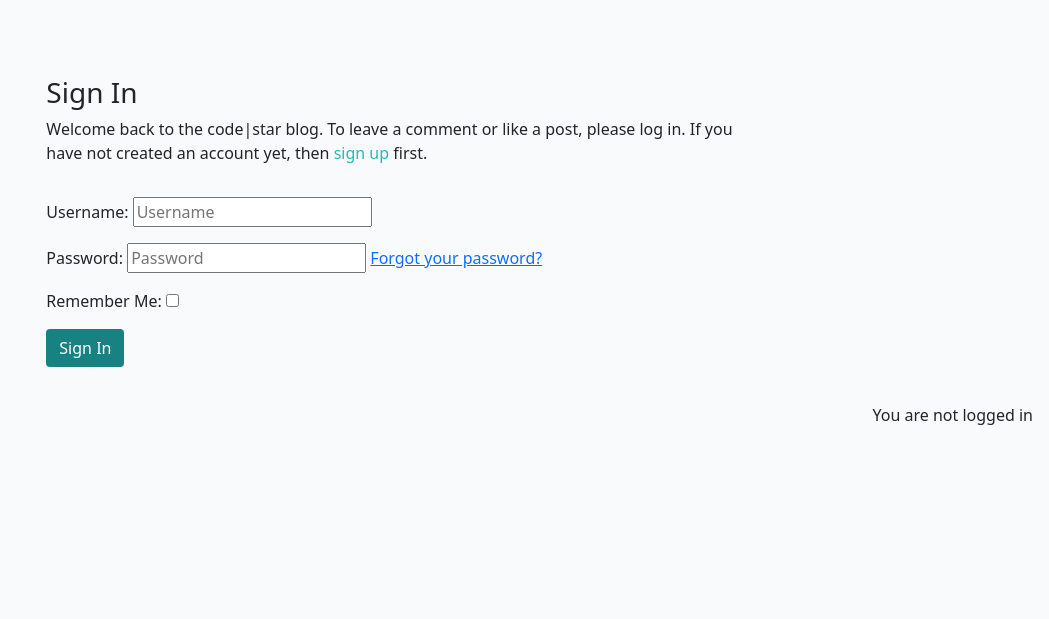
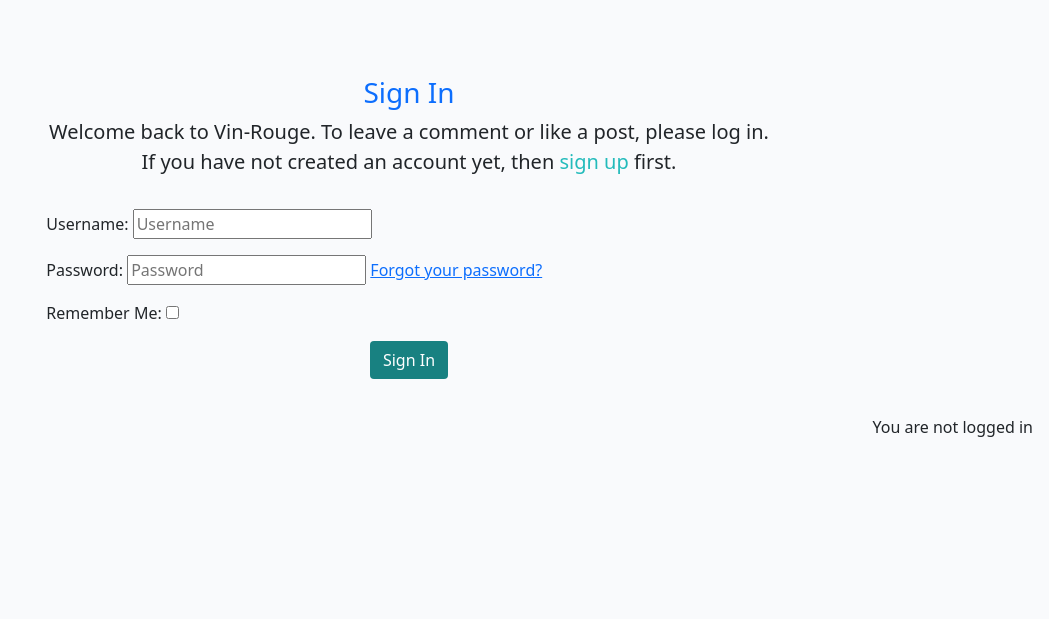
Before and after one commit to IsaacNicholls1/vin-rouge, a Django app: page /accounts/login/ in a window 1280 px wide. Shown: the part 100-719 px from the top of the page, without its empty margins (231-1280 px from the left). Run offline with Django 4.2, Linux system fonts and the light colour scheme; some libraries are stand-ins or nearby versions.

Commit message:
update and style login/signup

```diff
--- a/blog/models.py
+++ b/blog/models.py
@@ -29,6 +29,7 @@ class Wine(models.Model):
     grape = models.CharField(max_length=100)
     description = models.TextField()
     featured_image = CloudinaryField('image', default='redwine')
+    excerpt = models.TextField(max_length=100, default="wine-name")
 
     def __str__(self):
         return self.name
--- a/blog/templates/blog/wine_list.html
+++ b/blog/templates/blog/wine_list.html
@@ -10,8 +10,8 @@
                 <img src="{{ wine.featured_image.url }}" class="card-img-top" alt="{{ wine.name }}">
                 <div class="card-body">
                     <h5 class="card-title">{{ wine.name }}</h5>
-                    <p class="card-text">{{ wine.description|truncatewords:20 }}</p>
-                    <a href="{% url 'wine_detail' slug=wine.slug %}" class="btn btn-primary">Read More</a>
+                    <p class="card-text">{{ wine.excerpt }}</p>
+                    <a href="{% url 'wine_detail' slug=wine.slug %}" class="btn btn-primary">Read in more detail!</a>
                 </div>
             </div>
         </div>
--- a/static/css/style.css
+++ b/static/css/style.css
@@ -38,6 +38,13 @@ body {
     border: solid 3px #330835;
     background-color: #94B88C;
     margin-bottom: 20px;
+}
+
+.btn {
+    background-color: #330835;
+    color: white;
+    display: block;
+    margin: 0 auto;
 }
 
 .image-container {
--- a/templates/account/login.html
+++ b/templates/account/login.html
@@ -9,13 +9,13 @@
 
 <div class="container">
     <div class="row">
-        <div class="col-md-8 mt-3 offset-md-2">
-            <h3>{% trans "Sign In" %}</h3>
+        <div class="col-md-8 mt-3 offset-md-2 text-center">
+            <h3 class="text-primary">{% trans "Sign In" %}</h3>
 
-            <p>{% blocktrans %}Welcome back to the code|star blog. To leave a comment or like a post, please log in. If
-                you
-                have not created an account yet, then <a class="link" href="{{ signup_url }}">sign up</a>
-                first.{% endblocktrans %}</p>
+            <p class="lead">{% blocktrans %}Welcome back to Vin-Rouge. To leave a comment or like a post, please log in. If
+            you
+            have not created an account yet, then <a class="link" href="{{ signup_url }}">sign up</a>
+            first.{% endblocktrans %}</p>
         </div>
     </div>
     <div class="row">
--- a/templates/account/logout.html
+++ b/templates/account/logout.html
@@ -5,6 +5,7 @@
 {% block head_title %}{% trans "Sign Out" %}{% endblock head_title %}
 
 {% block content %}
+<div class="account-container"></div>
   <h1>{% trans "Sign Out" %}</h1>
 
   <p>{% trans 'Are you sure you want to sign out?' %}</p>
@@ -14,8 +15,9 @@
     {% if redirect_field_value %}
     <input type="hidden" name="{{ redirect_field_name }}" value="{{ redirect_field_value }}"/>
     {% endif %}
-  <button type="submit">{% trans 'Sign Out' %}</button>
+    <button type="submit" class="btn btn-primary">{% trans 'Sign Out' %}</button>
   </form>
+</div>
 
 
 {% endblock content %}
--- a/templates/account/password_change.html
+++ b/templates/account/password_change.html
@@ -7,10 +7,10 @@
 {% block content %}
     <h1>{% trans "Change Password" %}</h1>
 
-    <form method="POST" action="{% url 'account_change_password' %}" class="password_change">
+    <form method="POST" action="{% url 'account_change_password' %}" class="password_change form-signin">
         {% csrf_token %}
         {{ form.as_p }}
-        <button type="submit" name="action">{% trans "Change Password" %}</button>
-        <a href="{% url 'account_reset_password' %}">{% trans "Forgot Password?" %}</a>
+        <button type="submit" name="action" class="btn btn-lg btn-primary btn-block">{% trans "Change Password" %}</button>
+        <a href="{% url 'account_reset_password' %}" class="btn btn-link">{% trans "Forgot Password?" %}</a>
     </form>
 {% endblock content %}
--- a/templates/account/signup.html
+++ b/templates/account/signup.html
@@ -11,7 +11,7 @@
       <h3>{% trans "Sign Up" %}</h3>
 
       <p>{% blocktrans %}
-        Welcome back to the code|star blog.
+        Welcome back to Vin- Rouge
         Do you already have an account? Then please
         <a class="link" href="{{ login_url }}">sign in</a>
         instead.
```
Also changed, not shown: blog/templates/blog/wine_detail.html (+18 -12 lines), blog/migrations/0003_wine_excerpt.py (added). Lines whose indentation alone changed are shown as unchanged.
